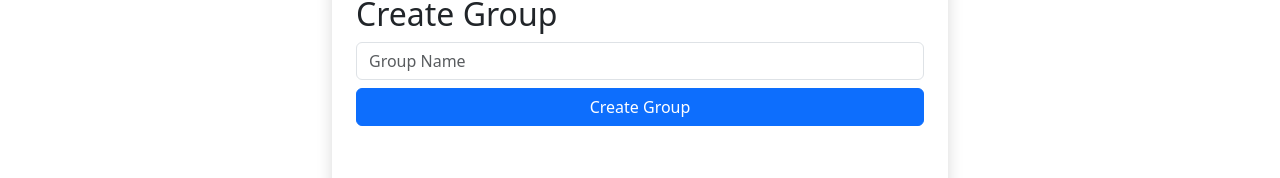
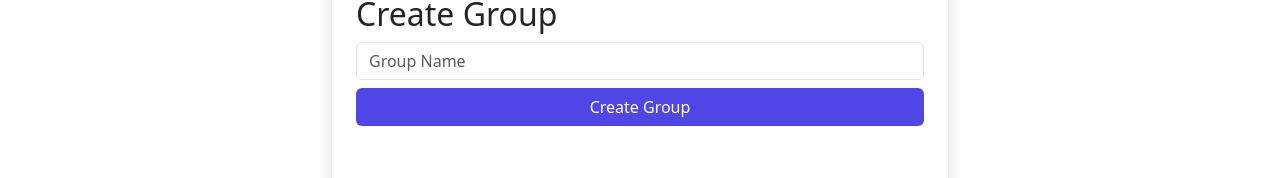
Before and after one commit to ParthP22/Planify, a Next.js app in the folder planify/: page /dashboard in a window 1280 px wide. Shown: the part 264-442 px from the top of the page. Built offline with nearby package versions, Linux system fonts and the light colour scheme; no server answers; the database is empty; sample sign-in values are in the browser's storage.

Commit message:
refactor: changed the bg of the create group button to indigo

```diff
--- a/planify/src/app/dashboard/page.tsx
+++ b/planify/src/app/dashboard/page.tsx
@@ -97,7 +97,7 @@ export default function Dashboard() {
                     onChange={(e) => setGroupName(e.target.value)}
                 />
 
-                <button className="btn btn-primary w-100" onClick={handleCreateGroup}>
+                <button className="btn bg-indigo w-100" onClick={handleCreateGroup}>
                     Create Group
                 </button>
 
```
